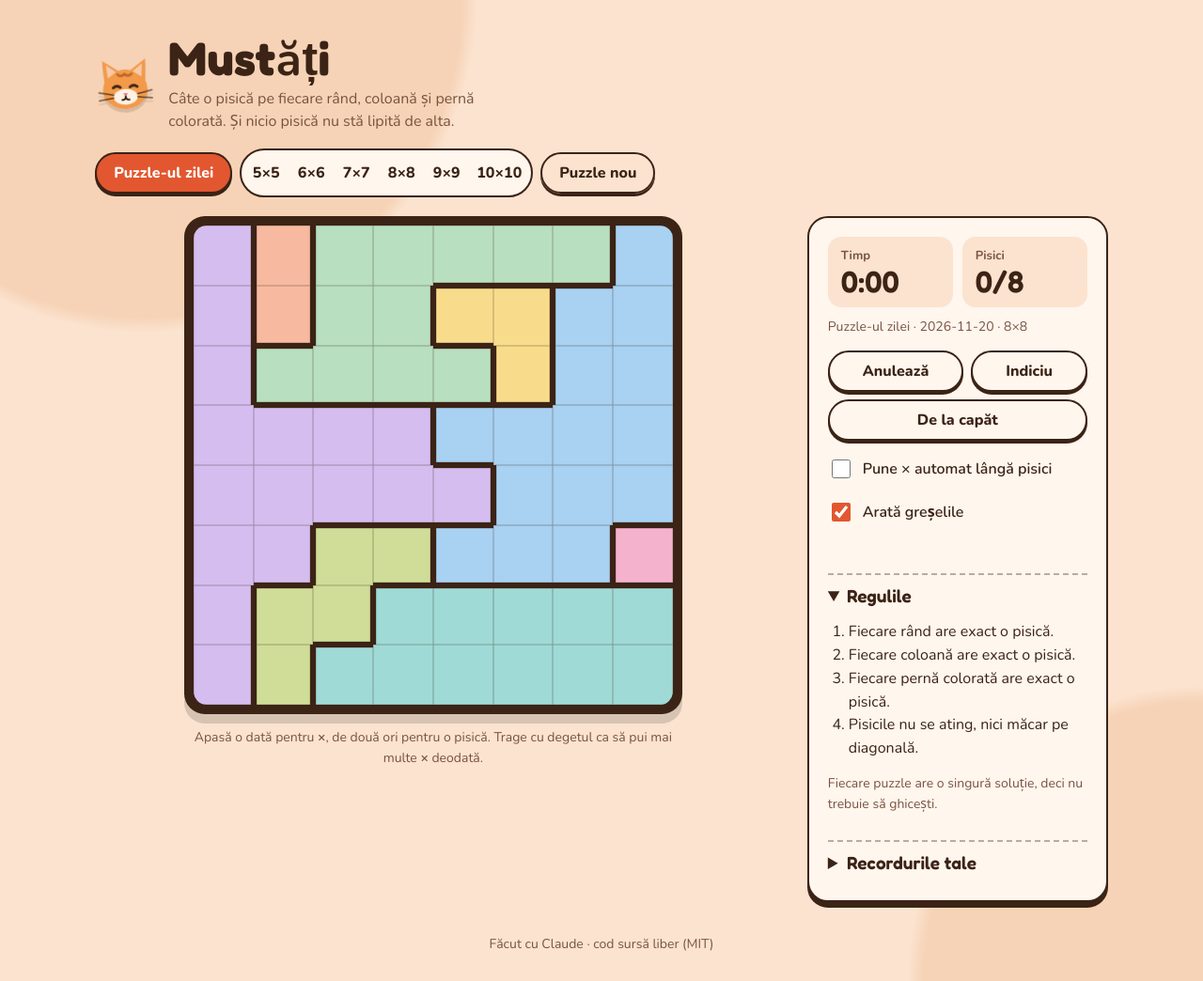
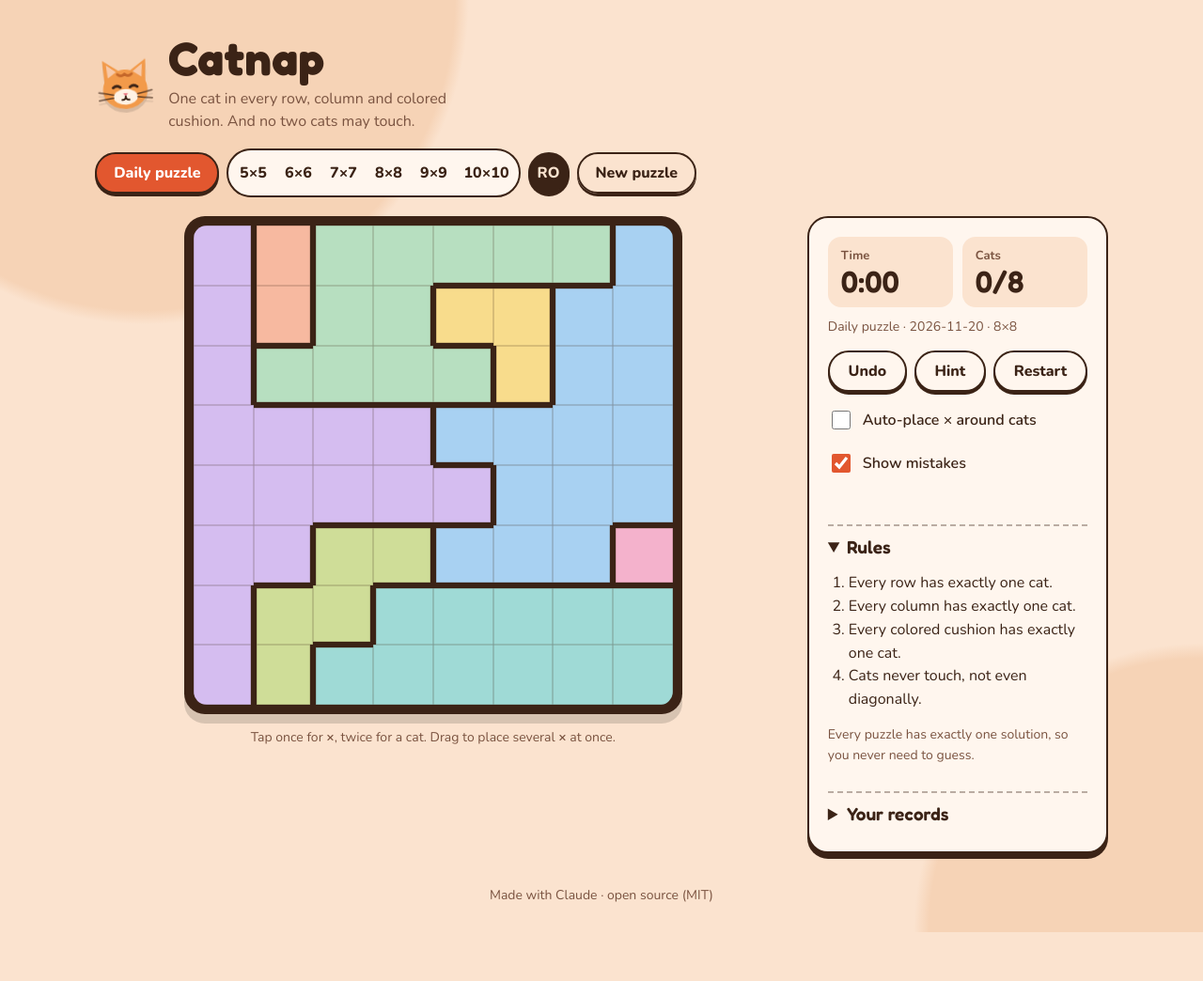
Before and after one commit to AlexC0906/catnap-puzzle, a website: page index.html in a window 1280 px wide. Shown: the whole page at 94% size. After the commit the page ends 992 px from the top, so only its background shows below. Drawn offline with nearby package versions, Linux system fonts and the light colour scheme.

Commit message:
Add English/Romanian language toggle
Co-Authored-By: Claude Opus 5.5 <noreply@anthropic.com>
Claude-Session: https://claude.ai/code/session_01GYLCer5H3CPwvpc1GZsJrA

```diff
--- a/index.html
+++ b/index.html
@@ -33,72 +33,74 @@
   <div class="brand">
     <svg class="logo" aria-hidden="true"><use href="#cat"/></svg>
     <div>
-      <h1>Mustăți</h1>
-      <p class="tag">Câte o pisică pe fiecare rând, coloană și pernă colorată. Și nicio pisică nu stă lipită de alta.</p>
+      <h1 data-i18n="title">Mustăți</h1>
+      <p class="tag" data-i18n="tagline">Câte o pisică pe fiecare rând, coloană și pernă colorată. Și nicio pisică nu stă lipită de alta.</p>
     </div>
   </div>
-  <nav class="modes" aria-label="Alege puzzle-ul">
-    <button class="mode" id="daily" type="button">Puzzle-ul zilei</button>
-    <div class="sizes" role="group" aria-label="Mărimea tablei" id="sizes"></div>
-    <button class="mode ghost" id="newGame" type="button">Puzzle nou</button>
+  <nav class="modes" aria-label="Alege puzzle-ul" data-i18n-label="modesLabel">
+    <button class="mode" id="daily" type="button" data-i18n="daily">Puzzle-ul zilei</button>
+    <div class="sizes" role="group" aria-label="Mărimea tablei" data-i18n-label="sizesLabel" id="sizes"></div>
+    <button class="lang" id="lang" type="button" aria-label="Switch to English">EN</button>
+    <button class="mode ghost" id="newGame" type="button" data-i18n="newGame">Puzzle nou</button>
   </nav>
 </header>
 
 <main class="play">
-  <section class="boardWrap" aria-label="Tabla de joc">
+  <section class="boardWrap" aria-label="Tabla de joc" data-i18n-label="boardLabel">
     <div class="boardFrame">
       <div id="board" class="board" role="grid"></div>
       <div id="win" class="win" hidden>
         <div class="winCard">
           <svg class="winCat" aria-hidden="true"><use href="#cat"/></svg>
-          <h2>Miau! Ai rezolvat.</h2>
+          <h2 data-i18n="winTitle">Miau! Ai rezolvat.</h2>
           <p id="winText"></p>
           <div class="winBtns">
-            <button id="share" type="button" class="primary">Copiază rezultatul</button>
-            <button id="winNext" type="button">Încă unul</button>
+            <button id="share" type="button" class="primary" data-i18n="share">Copiază rezultatul</button>
+            <button id="winNext" type="button" data-i18n="next">Încă unul</button>
           </div>
           <p id="shareMsg" class="small" aria-live="polite"></p>
         </div>
       </div>
     </div>
-    <p class="howto small">Apasă o dată pentru <b>×</b>, de două ori pentru o pisică. Trage cu degetul ca să pui mai multe <b>×</b> deodată.</p>
+    <p class="howto small" data-i18n-html="howto">Apasă o dată pentru <b>×</b>, de două ori pentru o pisică. Trage cu degetul ca să pui mai multe <b>×</b> deodată.</p>
   </section>
 
   <aside class="side">
     <div class="stats">
-      <div><span class="label">Timp</span><span id="timer" class="big">0:00</span></div>
-      <div><span class="label">Pisici</span><span id="catCount" class="big">0/8</span></div>
+      <div><span class="label" data-i18n="time">Timp</span><span id="timer" class="big">0:00</span></div>
+      <div><span class="label" data-i18n="cats">Pisici</span><span id="catCount" class="big">0/8</span></div>
     </div>
     <p id="puzzleName" class="small puzzleName"></p>
     <div class="controls">
-      <button id="undo" type="button">Anulează</button>
-      <button id="hint" type="button">Indiciu</button>
-      <button id="reset" type="button">De la capăt</button>
+      <button id="undo" type="button" data-i18n="undo">Anulează</button>
+      <button id="hint" type="button" data-i18n="hint">Indiciu</button>
+      <button id="reset" type="button" data-i18n="reset">De la capăt</button>
     </div>
-    <label class="toggle"><input type="checkbox" id="autoX"> <span>Pune × automat lângă pisici</span></label>
-    <label class="toggle"><input type="checkbox" id="showErr" checked> <span>Arată greșelile</span></label>
+    <label class="toggle"><input type="checkbox" id="autoX"> <span data-i18n="autoX">Pune × automat lângă pisici</span></label>
+    <label class="toggle"><input type="checkbox" id="showErr" checked> <span data-i18n="showErr">Arată greșelile</span></label>
     <p id="hintMsg" class="small hintMsg" aria-live="polite"></p>
 
     <details class="rules" open>
-      <summary>Regulile</summary>
+      <summary data-i18n="rules">Regulile</summary>
       <ol>
-        <li>Fiecare rând are exact o pisică.</li>
-        <li>Fiecare coloană are exact o pisică.</li>
-        <li>Fiecare pernă colorată are exact o pisică.</li>
-        <li>Pisicile nu se ating, nici măcar pe diagonală.</li>
+        <li data-i18n="rule1">Fiecare rând are exact o pisică.</li>
+        <li data-i18n="rule2">Fiecare coloană are exact o pisică.</li>
+        <li data-i18n="rule3">Fiecare pernă colorată are exact o pisică.</li>
+        <li data-i18n="rule4">Pisicile nu se ating, nici măcar pe diagonală.</li>
       </ol>
-      <p class="small">Fiecare puzzle are o singură soluție, deci nu trebuie să ghicești.</p>
+      <p class="small" data-i18n="rulesNote">Fiecare puzzle are o singură soluție, deci nu trebuie să ghicești.</p>
     </details>
 
     <details class="records">
-      <summary>Recordurile tale</summary>
-      <table id="recTable"><thead><tr><th>Tablă</th><th>Cel mai bun timp</th><th>Rezolvate</th></tr></thead><tbody></tbody></table>
+      <summary data-i18n="records">Recordurile tale</summary>
+      <table id="recTable"><thead><tr><th data-i18n="recBoard">Tablă</th><th data-i18n="recBest">Cel mai bun timp</th><th data-i18n="recSolved">Rezolvate</th></tr></thead><tbody></tbody></table>
     </details>
   </aside>
 </main>
 
-<footer class="foot small">Făcut cu Claude · cod sursă liber (MIT)</footer>
+<footer class="foot small" data-i18n="footer">Făcut cu Claude · cod sursă liber (MIT)</footer>
 
+<script src="src/i18n.js"></script>
 <script src="src/engine.js"></script>
 <script src="src/game.js"></script>
 </body>
--- a/src/game.js
+++ b/src/game.js
@@ -1,6 +1,8 @@
 // Mustăți — game UI
 {
   const E = window.MustatiEngine;
+  const L = window.MustatiI18n;
+  const t = L.t;
   const $ = id => document.getElementById(id);
   const EMPTY = 0, MARK = 1, CAT = 2;
   const SIZES = [5, 6, 7, 8, 9, 10];
@@ -45,7 +47,7 @@
     try { window.history.replaceState(null, '', daily ? '#zilnic' : `#p${n}-${seed}`); } catch { /* sandboxed */ }
     buildBoard();
     renderModes();
-    $('puzzleName').textContent = daily ? `Puzzle-ul zilei · ${todayKey()} · ${n}×${n}` : `Puzzle #${n}-${seed}`;
+    renderName();
     $('hintMsg').textContent = '';
     $('win').hidden = true;
     if (won) showWin(false);
@@ -73,7 +75,7 @@
       const diff = (rr, cc) => rr < 0 || cc < 0 || rr >= n || cc >= n ? false : regions[rr * n + cc] !== g;
       const bt = diff(r - 1, c) ? thick : '0px', bb = diff(r + 1, c) ? thick : '0px';
       const bl = diff(r, c - 1) ? thick : '0px', br = diff(r, c + 1) ? thick : '0px';
-      html += `<button class="cell" type="button" role="gridcell" data-i="${i}" aria-label="Rândul ${r + 1}, coloana ${c + 1}" style="--rc:var(--r${g});--bt:${bt};--bb:${bb};--bl:${bl};--br:${br}"></button>`;
+      html += `<button class="cell" type="button" role="gridcell" data-i="${i}" aria-label="${t('cell', { r: r + 1, c: c + 1 })}" style="--rc:var(--r${g});--bt:${bt};--bb:${bb};--bl:${bl};--br:${br}"></button>`;
     }
     board.innerHTML = html;
     els = [...board.children];
@@ -121,7 +123,7 @@
           : want === 'auto' ? `<svg class="x auto"><use href="#ex"/></svg>` : '';
       }
       el.classList.toggle('bad', settings.showErr && bad.has(i));
-      el.setAttribute('aria-label', `Rândul ${((i / n) | 0) + 1}, coloana ${i % n + 1}${s === CAT ? ', pisică' : s === MARK ? ', marcat' : ''}`);
+      el.setAttribute('aria-label', t('cell', { r: ((i / n) | 0) + 1, c: i % n + 1 }) + (s === CAT ? t('cellCat') : s === MARK ? t('cellMark') : ''));
     });
     $('catCount').textContent = `${count}/${n}`;
     $('undo').disabled = !history.length || won;
@@ -224,7 +226,7 @@
     for (let i = 0; i < n * n; i++) {
       if (cells[i] === CAT && solution[(i / n) | 0] !== i % n) {
         flash(i); hintsUsed++;
-        $('hintMsg').textContent = 'Pisica care clipește nu stă unde trebuie.';
+        $('hintMsg').textContent = t('hintWrongCat');
         return update();
       }
     }
@@ -233,7 +235,7 @@
       const i = r * n + solution[r];
       if (cells[i] === MARK) {
         flash(i); hintsUsed++;
-        $('hintMsg').textContent = 'Ai pus × pe un loc unde de fapt doarme o pisică.';
+        $('hintMsg').textContent = t('hintWrongMark');
         return update();
       }
     }
@@ -245,7 +247,7 @@
     if (!rows.length) return;
     const i = rows[0] * n + solution[rows[0]];
     batch = []; startClock(); setCell(i, CAT); hintsUsed++;
-    $('hintMsg').textContent = 'Am pus o pisică pentru tine.';
+    $('hintMsg').textContent = t('hintPlaced');
     endDrag(); flash(i);
   });
   function flash(i) {
@@ -293,10 +295,11 @@
   function showWin(isRecord) {
     $('board').classList.add('won');
     els.forEach((el, i) => el.style.setProperty('--i', String(i % P.n + ((i / P.n) | 0))));
-    const t = fmt(elapsed);
-    $('winText').textContent = `${P.n}×${P.n} în ${t}` + (hintsUsed ? ` cu ${hintsUsed} ${hintsUsed === 1 ? 'indiciu' : 'indicii'}.` : ', fără indicii.') + (isRecord ? ' Record nou!' : '');
+    const time = fmt(elapsed);
+    lastRecord = isRecord;
+    renderWinText();
     $('shareMsg').textContent = '';
-    $('timer').textContent = t;
+    $('timer').textContent = time;
     setTimeout(() => { if (won) $('win').hidden = false; }, 900);
   }
   $('share').addEventListener('click', async () => {
@@ -306,10 +309,10 @@
       for (let c = 0; c < n; c++) grid += solution[r] === c ? '🐱' : REGION_EMOJI[regions[r * n + c] % REGION_EMOJI.length];
       grid += '\n';
     }
-    const title = isDaily ? `Mustăți · puzzle-ul zilei ${todayKey()}` : `Mustăți · #${n}-${P.seed}`;
+    const title = isDaily ? t('shareDaily', { date: todayKey() }) : t('shareOne', { n, seed: P.seed });
     const text = `${title}\n⏱ ${fmt(elapsed)}${hintsUsed ? ` · 💡${hintsUsed}` : ''}\n${grid}`;
-    try { await navigator.clipboard.writeText(text); $('shareMsg').textContent = 'Copiat! Lipește-l unde vrei.'; }
-    catch { $('shareMsg').textContent = 'Nu am putut copia automat.'; }
+    try { await navigator.clipboard.writeText(text); $('shareMsg').textContent = t('copied'); }
+    catch { $('shareMsg').textContent = t('copyFail'); }
   });
 
   function renderRecords() {
@@ -319,6 +322,32 @@
       return `<tr><td>${s}×${s}</td><td>${r && r.best != null ? fmt(r.best) : '—'}</td><td>${r ? r.solved : 0}</td></tr>`;
     }).join('');
   }
+
+  // ---------- language ----------
+  let lastRecord = false;
+  function renderName() {
+    if (!P) return;
+    $('puzzleName').textContent = isDaily ? t('dailyName', { date: todayKey(), n: P.n }) : t('puzzleName', { n: P.n, seed: P.seed });
+  }
+  function renderWinText() {
+    if (!P) return;
+    const k = hintsUsed;
+    $('winText').textContent = t('winIn', { n: P.n, t: fmt(elapsed) }) + (k === 0 ? t('winNoHints') : k === 1 ? t('winHints1') : t('winHintsN', { k })) + (lastRecord ? t('winRecord') : '');
+  }
+  function setLang(v) {
+    L.lang = v;
+    store.set('lang', v);
+    L.apply(document);
+    $('lang').textContent = t('langSwitch');
+    $('lang').setAttribute('aria-label', t('langSwitchLabel'));
+    renderName();
+    if (won) renderWinText();
+    $('hintMsg').textContent = '';
+    $('shareMsg').textContent = '';
+    if (P) { els.forEach(el => { el.dataset.v = '_'; }); update(); }
+  }
+  $('lang').addEventListener('click', () => setLang(L.lang === 'ro' ? 'en' : 'ro'));
+  setLang(L.detect(store.get('lang', null)));
 
   // ---------- boot ----------
   renderRecords();
--- /dev/null
+++ b/src/i18n.js
@@ -0,0 +1,132 @@
+// Catnap / Mustăți — translations (Romanian + English)
+(function (root) {
+  'use strict';
+  const STRINGS = {
+    ro: {
+      docTitle: 'Mustăți — puzzle cu pisici',
+      title: 'Mustăți',
+      tagline: 'Câte o pisică pe fiecare rând, coloană și pernă colorată. Și nicio pisică nu stă lipită de alta.',
+      modesLabel: 'Alege puzzle-ul',
+      sizesLabel: 'Mărimea tablei',
+      daily: 'Puzzle-ul zilei',
+      newGame: 'Puzzle nou',
+      boardLabel: 'Tabla de joc',
+      winTitle: 'Miau! Ai rezolvat.',
+      share: 'Copiază rezultatul',
+      next: 'Încă unul',
+      howto: 'Apasă o dată pentru <b>×</b>, de două ori pentru o pisică. Trage cu degetul ca să pui mai multe <b>×</b> deodată.',
+      time: 'Timp',
+      cats: 'Pisici',
+      undo: 'Anulează',
+      hint: 'Indiciu',
+      reset: 'De la capăt',
+      autoX: 'Pune × automat lângă pisici',
+      showErr: 'Arată greșelile',
+      rules: 'Regulile',
+      rule1: 'Fiecare rând are exact o pisică.',
+      rule2: 'Fiecare coloană are exact o pisică.',
+      rule3: 'Fiecare pernă colorată are exact o pisică.',
+      rule4: 'Pisicile nu se ating, nici măcar pe diagonală.',
+      rulesNote: 'Fiecare puzzle are o singură soluție, deci nu trebuie să ghicești.',
+      records: 'Recordurile tale',
+      recBoard: 'Tablă',
+      recBest: 'Cel mai bun timp',
+      recSolved: 'Rezolvate',
+      footer: 'Făcut cu Claude · cod sursă liber (MIT)',
+      langSwitch: 'EN',
+      langSwitchLabel: 'Switch to English',
+      dailyName: 'Puzzle-ul zilei · {date} · {n}×{n}',
+      puzzleName: 'Puzzle #{n}-{seed}',
+      cell: 'Rândul {r}, coloana {c}',
+      cellCat: ', pisică',
+      cellMark: ', marcat',
+      hintWrongCat: 'Pisica care clipește nu stă unde trebuie.',
+      hintWrongMark: 'Ai pus × pe un loc unde de fapt doarme o pisică.',
+      hintPlaced: 'Am pus o pisică pentru tine.',
+      winIn: '{n}×{n} în {t}',
+      winNoHints: ', fără indicii.',
+      winHints1: ' cu 1 indiciu.',
+      winHintsN: ' cu {k} indicii.',
+      winRecord: ' Record nou!',
+      shareDaily: 'Mustăți · puzzle-ul zilei {date}',
+      shareOne: 'Mustăți · #{n}-{seed}',
+      copied: 'Copiat! Lipește-l unde vrei.',
+      copyFail: 'Nu am putut copia automat.'
+    },
+    en: {
+      docTitle: 'Catnap — a cat logic puzzle',
+      title: 'Catnap',
+      tagline: 'One cat in every row, column and colored cushion. And no two cats may touch.',
+      modesLabel: 'Choose a puzzle',
+      sizesLabel: 'Board size',
+      daily: 'Daily puzzle',
+      newGame: 'New puzzle',
+      boardLabel: 'Game board',
+      winTitle: 'Meow! Solved.',
+      share: 'Copy result',
+      next: 'Another one',
+      howto: 'Tap once for <b>×</b>, twice for a cat. Drag to place several <b>×</b> at once.',
+      time: 'Time',
+      cats: 'Cats',
+      undo: 'Undo',
+      hint: 'Hint',
+      reset: 'Restart',
+      autoX: 'Auto-place × around cats',
+      showErr: 'Show mistakes',
+      rules: 'Rules',
+      rule1: 'Every row has exactly one cat.',
+      rule2: 'Every column has exactly one cat.',
+      rule3: 'Every colored cushion has exactly one cat.',
+      rule4: 'Cats never touch, not even diagonally.',
+      rulesNote: 'Every puzzle has exactly one solution, so you never need to guess.',
+      records: 'Your records',
+      recBoard: 'Board',
+      recBest: 'Best time',
+      recSolved: 'Solved',
+      footer: 'Made with Claude · open source (MIT)',
+      langSwitch: 'RO',
+      langSwitchLabel: 'Schimbă în română',
+      dailyName: 'Daily puzzle · {date} · {n}×{n}',
+      puzzleName: 'Puzzle #{n}-{seed}',
+      cell: 'Row {r}, column {c}',
+      cellCat: ', cat',
+      cellMark: ', marked',
+      hintWrongCat: 'The blinking cat is in the wrong spot.',
+      hintWrongMark: 'You put an × where a cat is actually napping.',
+      hintPlaced: 'I placed a cat for you.',
+      winIn: '{n}×{n} in {t}',
+      winNoHints: ', no hints.',
+      winHints1: ' with 1 hint.',
+      winHintsN: ' with {k} hints.',
+      winRecord: ' New record!',
+      shareDaily: 'Catnap · daily puzzle {date}',
+      shareOne: 'Catnap · #{n}-{seed}',
+      copied: 'Copied! Paste it anywhere.',
+      copyFail: 'Could not copy automatically.'
+    }
+  };
+
+  let lang = 'en';
+  function detect(saved) {
+    if (saved && STRINGS[saved]) return saved;
+    const nav = (navigator.languages && navigator.languages[0]) || navigator.language || 'en';
+    return /^ro\b/i.test(nav) ? 'ro' : 'en';
+  }
+  function t(key, vars) {
+    let s = (STRINGS[lang] && STRINGS[lang][key]) ?? STRINGS.en[key] ?? key;
+    if (vars) s = s.replace(/\{(\w+)\}/g, (m, k) => (k in vars ? vars[k] : m));
+    return s;
+  }
+  function apply(doc) {
+    doc.documentElement.lang = lang;
+    doc.title = t('docTitle');
+    doc.querySelectorAll('[data-i18n]').forEach(el => { el.textContent = t(el.dataset.i18n); });
+    doc.querySelectorAll('[data-i18n-html]').forEach(el => { el.innerHTML = t(el.dataset.i18nHtml); });
+    doc.querySelectorAll('[data-i18n-label]').forEach(el => { el.setAttribute('aria-label', t(el.dataset.i18nLabel)); });
+  }
+  root.MustatiI18n = {
+    STRINGS, t, apply, detect,
+    get lang() { return lang; },
+    set lang(v) { if (STRINGS[v]) lang = v; }
+  };
+})(window);
--- a/style.css
+++ b/style.css
@@ -54,6 +54,7 @@ h1{font:700 clamp(36px,5vw,50px)/1.05 Fredoka,Nunito,sans-serif;margin:0;letter-
 .mode,.controls button,.winBtns button{min-height:44px;padding:0 18px;border-radius:999px;border:2px solid var(--line);background:var(--card);font-weight:800;cursor:pointer;box-shadow:0 3px 0 var(--line);transition:transform .08s}
 .mode[aria-pressed=true]{background:var(--accent);color:#fff}
 .mode.ghost{background:transparent}
+.lang{min-width:44px;min-height:44px;border-radius:999px;border:2px solid var(--line);background:var(--ink);color:var(--bg);font-weight:800;cursor:pointer;box-shadow:0 3px 0 var(--line)}
 button:active{transform:translateY(2px);box-shadow:0 1px 0 var(--line)}
 button:focus-visible,input:focus-visible+span{outline:3px solid var(--accent);outline-offset:2px}
 
@@ -123,6 +124,7 @@ td:not(:first-child),th:not(:first-child){text-align:right;font-variant-numeric:
   .sizes{order:3;width:100%;justify-content:space-between}
   .sizes button{flex:1}
   .mode{flex:1}
+  .lang{flex:none}
   .boardFrame{padding:6px;border-radius:16px}
   .board{border-radius:11px}
   .win{padding:8px}
```
